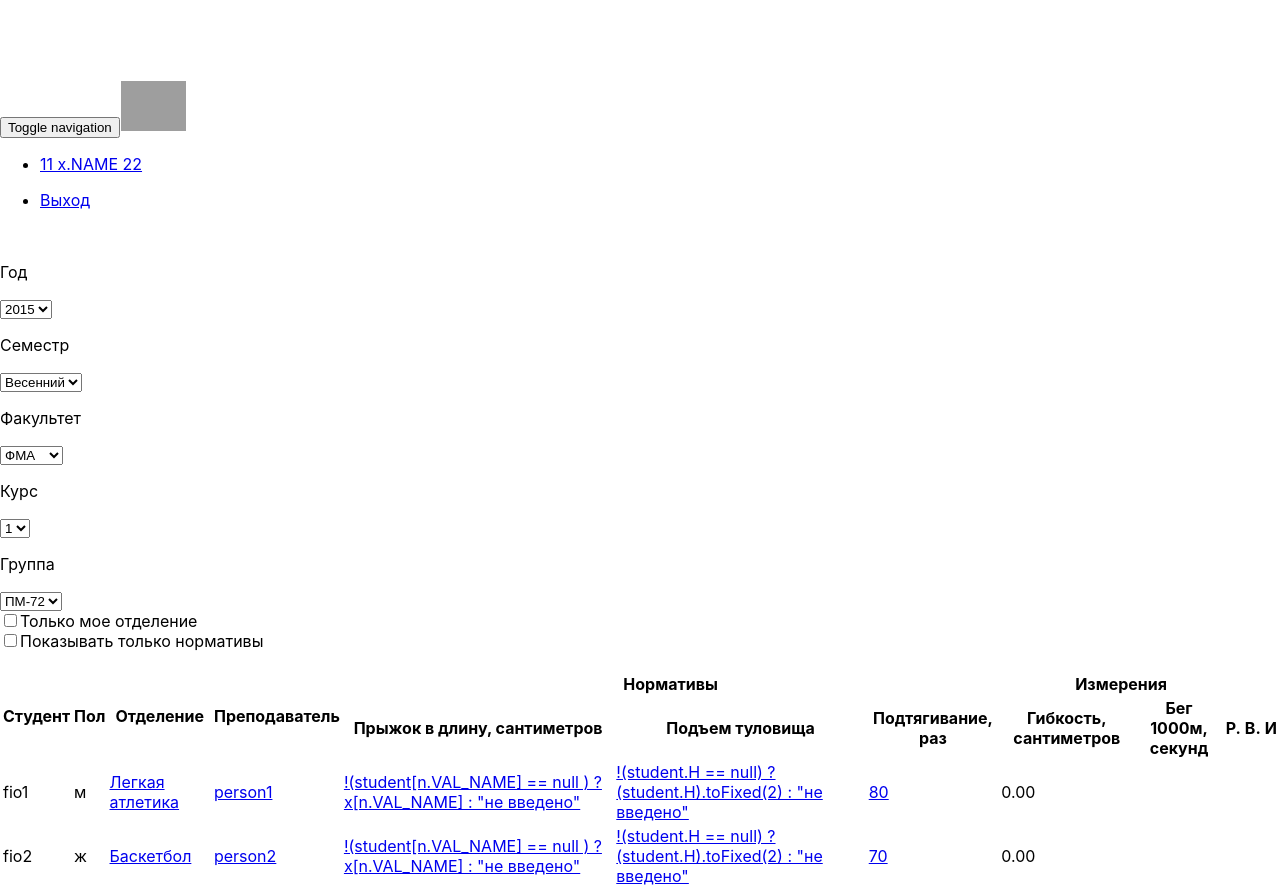
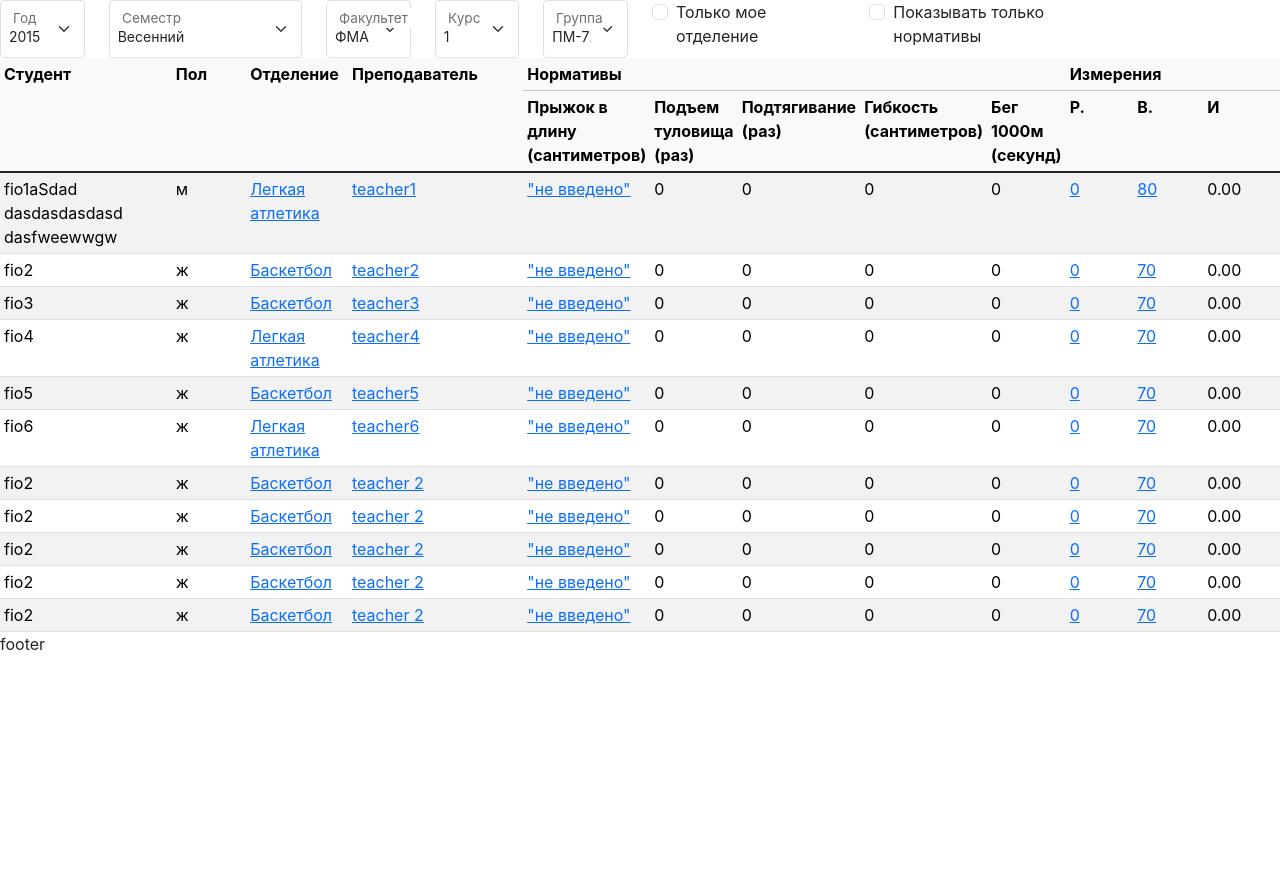
Before and after one commit to SergeiMironenko/ekn23, a React (Create React App) app: page /view2 in a window 1280 px wide. After the commit the page ends 800 px from the top, so only its background shows below. Built offline with nearby package versions, Linux system fonts and the light colour scheme; grey boxes are pictures that could not be loaded.

Commit message:
add test link; start adding bootstrap to view2

```diff
--- a/public/index.html
+++ b/public/index.html
@@ -24,6 +24,7 @@
       work correctly both with client-side routing and a non-root public URL.
       Learn how to configure a non-root public URL by running `npm run build`.
     -->
+    <link href="https://cdn.jsdelivr.net/npm/bootstrap@5.3.0-alpha1/dist/css/bootstrap.min.css" rel="stylesheet" integrity="sha384-GLhlTQ8iRABdZLl6O3oVMWSktQOp6b7In1Zl3/Jr59b6EGGoI1aFkw7cmDA6j6gD" crossorigin="anonymous">
     <title>React App</title>
   </head>
   <body>
@@ -39,5 +40,6 @@
       To begin the development, run `npm start` or `yarn start`.
       To create a production bundle, use `npm run build` or `yarn build`.
     -->
+    <script src="https://cdn.jsdelivr.net/npm/bootstrap@5.3.0-alpha1/dist/js/bootstrap.bundle.min.js" integrity="sha384-w76AqPfDkMBDXo30jS1Sgez6pr3x5MlQ1ZAGC+nuZB+EYdgRZgiwxhTBTkF7CXvN" crossorigin="anonymous"></script>
   </body>
 </html>
--- a/src/App.js
+++ b/src/App.js
@@ -1,6 +1,6 @@
 import React from 'react';
 import logo from './logo.svg';
-import './App.css';
+// import './App.css';
 import { BrowserRouter, Routes, Route } from 'react-router-dom';
 import View1 from './view1/view1';
 import View2 from './view2/view2';
@@ -12,6 +12,7 @@ import View7 from './view7/view7';
 import View8 from './view8/view8';
 import View9 from './view9/view9';
 import Links from './links/links';
+import Test from './test/test';
 
 class App extends React.Component {
   constructor(props) {
@@ -19,8 +20,7 @@ class App extends React.Component {
   }
 
   render() {
-    return (
-      <div>
+    const header =
       <header className="navbar navbar-default navbar-fixed-top navbar-inner">
 
         <div className="container" ng-controller="mainCtl" ng-cloak>
@@ -52,7 +52,10 @@ class App extends React.Component {
           </nav>
 
         </div>
-        </header>
+      </header>;
+    return (
+      <div>
+        {/* {header} */}
         <div className="content">
           <BrowserRouter>
             <Routes>
@@ -66,6 +69,7 @@ class App extends React.Component {
               <Route path='view7' element={<View7 />} />
               <Route path='view8' element={<View8 />} />
               <Route path='view9' element={<View9 />} />
+              <Route path='test' element={<Test />} />
             </Routes>
           </BrowserRouter>
         </div>
--- a/src/links/links.js
+++ b/src/links/links.js
@@ -13,6 +13,7 @@ class Links extends React.Component {
                 <li><a href="view7">view7</a></li>
                 <li><a href="view8">view8</a></li>
                 <li><a href="view9">view9</a></li>
+                <li><a href="test">test</a></li>
             </ul>
         )
     }
--- /dev/null
+++ b/src/test/test.js
@@ -0,0 +1,24 @@
+import React from "react";
+
+class Test extends React.Component {
+    render() {
+        return (
+            <table className="table">
+                <thead>
+                    <tr>
+                        <th>1</th>
+                        <th>2</th>
+                    </tr>
+                </thead>
+                <tbody>
+                    <tr>
+                        <th>11</th>
+                        <th>22</th>
+                    </tr>
+                </tbody>
+            </table>
+        )
+    }
+}
+
+export default Test;
--- a/src/view2/view2.js
+++ b/src/view2/view2.js
@@ -119,121 +119,238 @@ class View2 extends React.Component {
             return <option key={idx}>{group}</option>
         })
 
-        // Нормативы
-        const normatives = [
-            "Прыжок в длину, сантиметров",
-            "Подъем туловища",
-            "Подтягивание, раз",
-            "Гибкость, сантиметров",
-            "Бег 1000м, секунд",
-        ]
-        const normativeList = normatives.map((normative) => <th>{normative}</th>);
-
         // Отделения
         const sections = this.state.sections;
 
         // Студенты
         const students = [{
-            "FIO": "fio1",
+            "FIO": "fio1aSdad dasdasdasdasd dasfweewwgw",
             "SEX": "м",
             "SECTION": sections[0],
-            "PERSON": "person1",
+            "PERSON": "teacher1",
             "H": "180",
             "W": "80",
         }, {
             "FIO": "fio2",
             "SEX": "ж",
             "SECTION": sections[1],
-            "PERSON": "person2",
+            "PERSON": "teacher2",
+            "H": "170",
+            "W": "70",
+        }, {
+            "FIO": "fio3",
+            "SEX": "ж",
+            "SECTION": sections[1],
+            "PERSON": "teacher3",
+            "H": "170",
+            "W": "70",
+        }, {
+            "FIO": "fio4",
+            "SEX": "ж",
+            "SECTION": sections[0],
+            "PERSON": "teacher4",
+            "H": "170",
+            "W": "70",
+        }, {
+            "FIO": "fio5",
+            "SEX": "ж",
+            "SECTION": sections[1],
+            "PERSON": "teacher5",
+            "H": "170",
+            "W": "70",
+        }, {
+            "FIO": "fio6",
+            "SEX": "ж",
+            "SECTION": sections[0],
+            "PERSON": "teacher6",
+            "H": "170",
+            "W": "70",
+        }, {
+            "FIO": "fio2",
+            "SEX": "ж",
+            "SECTION": sections[1],
+            "PERSON": "teacher 2",
+            "H": "170",
+            "W": "70",
+        }, {
+            "FIO": "fio2",
+            "SEX": "ж",
+            "SECTION": sections[1],
+            "PERSON": "teacher 2",
+            "H": "170",
+            "W": "70",
+        }, {
+            "FIO": "fio2",
+            "SEX": "ж",
+            "SECTION": sections[1],
+            "PERSON": "teacher 2",
+            "H": "170",
+            "W": "70",
+        }, {
+            "FIO": "fio2",
+            "SEX": "ж",
+            "SECTION": sections[1],
+            "PERSON": "teacher 2",
+            "H": "170",
+            "W": "70",
+        }, {
+            "FIO": "fio2",
+            "SEX": "ж",
+            "SECTION": sections[1],
+            "PERSON": "teacher 2",
             "H": "170",
             "W": "70",
         }]
+
+        // select
+        const selectFormClassName = "form-floating";
+        const selectClassName = "form-select form-select-sm";
+
+        // checkbox
+        const checkboxFormClassName = "form-check";
+        const checkboxInputClassName = "form-check-input";
+        const checkboxLabelClassName = "form-check-label";
 
         return (
             <div>
                 {/* <!-- Панель выбора студентов --> */}
                 <div className="panel panel-default" >
                     <div className="row">
+
+                        {/* Выбор года */}
                         <div className="col-sm-1">
-                            <p>Год</p>
-                            <select value={this.state.year} onChange={this.yearChange}>
+                            <div className={selectFormClassName}>
+                                <select
+                                    value={this.state.year}
+                                    onChange={this.yearChange}
+                                    className={selectClassName}
+                                >
                                     {yearOptions}
                                 </select>
-                        </div>
-
-                        <div className="col-sm-1">
-                            <p>Семестр</p>
-                            <select value={this.state.semester} onChange={this.semesterChange}>
-                                {semesterOptions}
-                            </select>
-                        </div>
-
-                        <div className="col-sm-3">
-                            <p>Факультет</p>
-                            <select value={this.state.faculty} onChange={this.facultyChange}>
-                                {facultyOptions}
-                            </select>
-                        </div>
-                        <div className="col-sm-3">
-                            <p>Курс</p>
-                            <select value={this.state.course} onChange={this.courseChange}>
-                                {courseOptions}
-                            </select>
-                        </div>
-                        <div className="col-sm-3">
-                            <p>Группа</p>
-                            <select value={this.state.group} onChange={this.groupChange}>
-                                {groupOptions}
-                            </select>
-                            {/* <ui-select ng-model="groups_selected"
-                                theme="select2"
-                                ng-disabled="groups_disabled"
-                                on-select="change_group($item)"
-                                style={{ minWidth: 200 }}
-                                title="Учебная группа">
-                                <ui-select-match>$select.selected.NAME</ui-select-match>
-                                <ui-select-choices repeat="gr in groups | propsFilter: {NAME: $select.search}">
-                                    <div ng-bind-html="gr.NAME"></div>
-                                </ui-select-choices>
-                            </ui-select> */}
-                        </div>
-
-                        <div className="col-sm-1">
-                            <div className="checkbox">
-                                <label><input type="checkbox" value={this.state.onlySections} onChange={this.onlySectionsChange} />Только мое отделение</label>
+                                <label>Год</label>
                             </div>
                         </div>
 
-                        <div className="col-sm-3">
-                            <div className="checkbox">
-                                <label><input type="checkbox" value={this.state.onlyNormatives} onChange={this.onlyNormativesChange} />Показывать только нормативы</label>
+                        {/* Выбор семестра */}
+                        <div className="col-sm-2">
+                            <div className={selectFormClassName}>
+                                <select
+                                    value={this.state.semester}
+                                    onChange={this.semesterChange}
+                                    className={selectClassName}
+                                >
+                                    {semesterOptions}
+                                </select>
+                                <label>Семестр</label>
                             </div>
                         </div>
 
+                        {/* Выбор факультета */}
+                        <div className="col-sm-1">
+                            <div className={selectFormClassName}>
+                                <select
+                                    value={this.state.faculty}
+                                    onChange={this.facultyChange}
+                                    className={selectClassName}
+                                >
+                                    {facultyOptions}
+                                </select>
+                                <label>Факультет</label>
+                            </div>
+                        </div>
+
+                        {/* Выбор курса */}
+                        <div className="col-sm-1">
+                            <div className={selectFormClassName}>
+                                <select
+                                    value={this.state.course}
+                                    onChange={this.courseChange}
+                                    className={selectClassName}
+                                >
+                                    {courseOptions}
+                                </select>
+                                <label>Курс</label>
+                            </div>
+                        </div>
+
+                        {/* Выбор группы */}
+                        <div className="col-sm-1">
+                            <div className={selectFormClassName}>
+                                <select
+                                    value={this.state.group}
+                                    onChange={this.groupChange}
+                                    className={selectClassName}
+                                >
+                                    {groupOptions}
+                                </select>
+                                <label>Группа</label>
+                            </div>
+                        </div>
+
+                        {/* Флажок "Только мое отделение" */}
+                        <div className="col-sm-2">
+                            <div className={checkboxFormClassName}>
+                                <input
+                                    type="checkbox"
+                                    value={this.state.onlySections}
+                                    onChange={this.onlySectionsChange}
+                                    className={checkboxInputClassName}
+                                />
+                                <label className={checkboxLabelClassName}>
+                                    Только мое отделение
+                                </label>
+                            </div>
+                        </div>
+
+                        {/* Флажок "Показывать только нормативы" */}
+                        <div className="col-sm-2">
+                            <div className={checkboxFormClassName}>
+                                <input
+                                    type="checkbox"
+                                    value={this.state.onlyNormatives}
+                                    onChange={this.onlyNormativesChange}
+                                    className={checkboxInputClassName}
+                                />
+                                <label className={checkboxLabelClassName}>
+                                    Показывать только нормативы
+                                </label>
+                            </div>
+                        </div>
                     </div>
                 </div>
                 {/* <!-- Список студентов --> */}
-                <table className="table table-hover">
+                <table className="table table-sm table-striped table-hover">
+                    <thead className="table-light">
                         <tr>
-                        <ThRender show={true} rowSpan={2} value="Студент" />
-                        <ThRender show={!this.state.onlyNormatives} rowSpan={2} value="Пол" />
-                        <ThRender show={!this.state.onlyNormatives} rowSpan={2} value="Отделение" />
-                        <ThRender show={!this.state.onlyNormatives} rowSpan={2} value="Преподаватель" />
-                        <ThRender show={true} colSpan={3} value="Нормативы" />
-                        <ThRender show={true} colSpan={3} value="Измерения" />
+                            <ThRender show={true} rowSpan={2} value="Студент" className="align-top" />
+                            <ThRender show={!this.state.onlyNormatives} rowSpan={2} value="Пол" className="align-top" />
+                            <ThRender show={!this.state.onlyNormatives} rowSpan={2} value="Отделение" className="align-top" />
+                            <ThRender show={!this.state.onlyNormatives} rowSpan={2} value="Преподаватель" className="align-top" />
+                            <ThRender show={true} colSpan={5} value="Нормативы" className="align-top" />
+                            <ThRender show={true} colSpan={3} value="Измерения" className="align-top" />
                         </tr>
                         <tr>
-                        {normativeList}
-                        <th>Р.</th>
-                        <th>В.</th>
-                        <th>И</th>
+                            <ThRender show={true} value="Прыжок в длину (сантиметров)" className="align-top" />
+                            <ThRender show={true} value="Подъем туловища (раз)" className="align-top" />
+                            <ThRender show={true} value="Подтягивание (раз)" className="align-top" />
+                            <ThRender show={true} value="Гибкость (сантиметров)" className="align-top" />
+                            <ThRender show={true} value="Бег 1000м (секунд)" className="align-top" />
+                            <ThRender show={true} value="Р." className="align-top" />
+                            <ThRender show={true} value="В." className="align-top" />
+                            <ThRender show={true} value="И" className="align-top" />
                         </tr>
+                    </thead>
+                    <tbody className="table-group-divider">
                         <TrRender
                             students={students}
                             onlyNormatives={this.state.onlyNormatives}
                             onlySections={this.state.onlySections}
                             mySection={this.state.mySection}
                         />
+                    </tbody>
+                    <tfoot>
+                        footer
+                    </tfoot>
                 </table>
             </div>
         )
@@ -243,6 +360,7 @@ class View2 extends React.Component {
 function ThRender(props) {
     if (props.show)
         return <th
+            className={props.className}
             rowSpan={props.rowSpan}
             colSpan={props.colSpan}
         >
@@ -295,16 +413,34 @@ function TrRender(props) {
                     value={<a ng-if="!(x.SHOW_PRESS == 0 && n.PK == 2) && ! (x.SHOW_PODT == 0 && n.PK == 3)" href="/"
                         editable-text="x[n.VAL_NAME]"
                         onbeforesave="updateStudentsValue($data,x.FK_STUDENT,x[n.PK_NAME])">
-                        !(student[n.VAL_NAME] == null ) ? x[n.VAL_NAME]  : "не введено"
+                        "не введено"
                     </a>}
                 />
                 <TdRender
                     show={true}
+                    value="0"
+                />
+                <TdRender
+                    show={true}
+                    value="0"
+                />
+                <TdRender
+                    show={true}
+                    value="0"
+                />
+                <TdRender
+                    show={true}
+                    value="0"
+                />
+                <TdRender
+                    show={true}
                     className="col-md-1"
-                    value={<a href="/"
+                    value={<a
+                        href="/"
                         editable-text="x.H"
-                        onbeforesave="updateStudentsH($data,x.FK_STUDENT)">
-                        !(student.H == null) ? (student.H).toFixed(2) : "не введено"
+                        onbeforesave="updateStudentsH($data,x.FK_STUDENT)"
+                    >
+                        {/* {!(student.H == null) ? (student.H).toFixed(2) : "не введено"} */}0
                     </a>}
                 />
                 <TdRender
```
Lines whose indentation alone changed are shown as unchanged.
